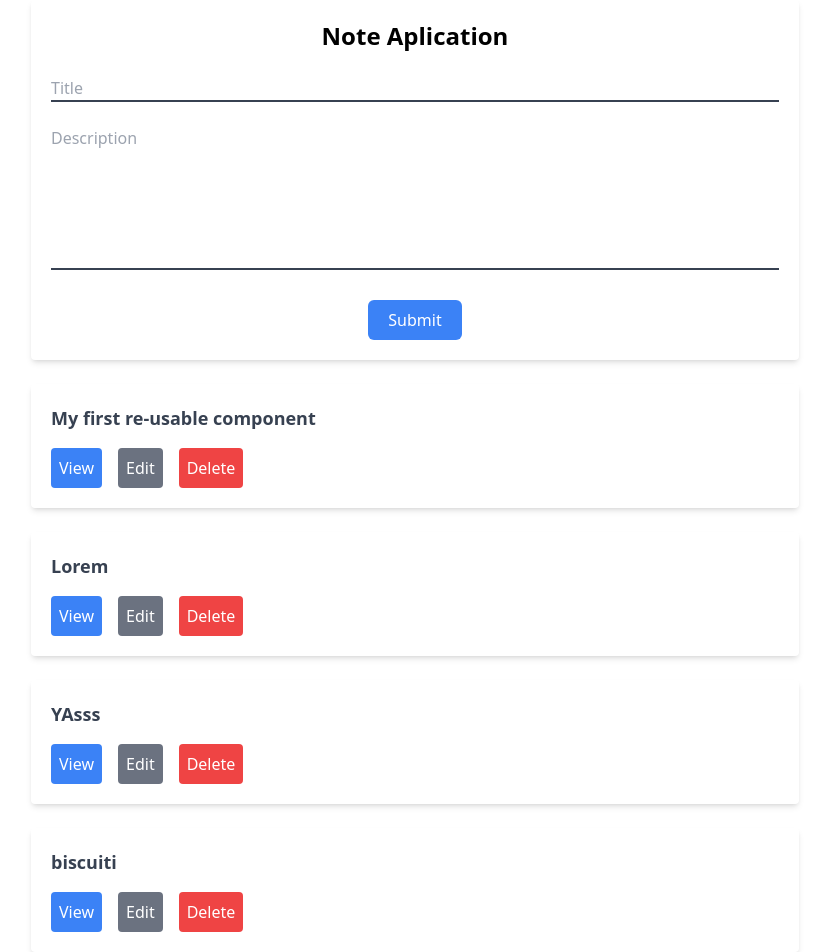
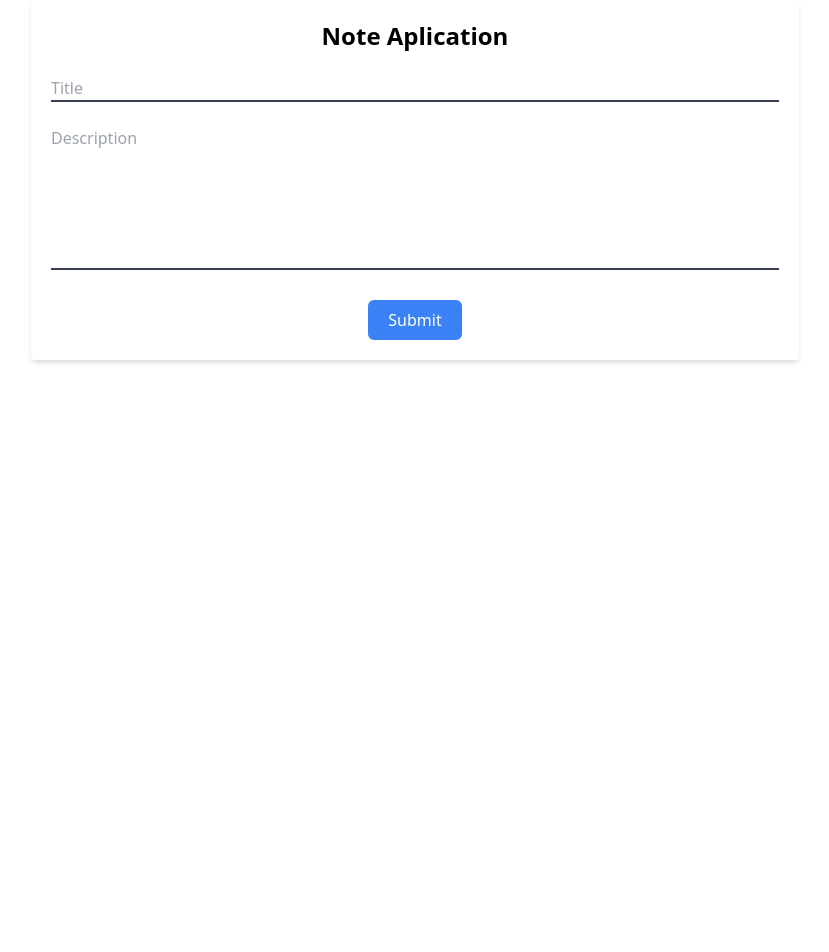
Before and after one commit to hiken056/Muffinote, a React (Vite) app in the folder todo_app/frontend/: page / in a window 1280 px wide. Shown: the whole page, without its empty margins (225-1054 px from the left). After the commit the page ends 800 px from the top, so only its background shows below. Built offline with nearby package versions, Linux system fonts and the light colour scheme.

Commit message:
rendering notes

```diff
--- a/todo_app/frontend/src/App.tsx
+++ b/todo_app/frontend/src/App.tsx
@@ -6,6 +6,14 @@
 const App = () => {
   // const [title, setTitle] = useState("");
   // const [description, setDescription] = useState("");
+
+  const [notes, setNotes] = useState<
+    {
+      id: string;
+      title: string;
+      description?: string;
+    }[]
+  >([]);
 
   const [values, setValues] = useState({
     title: "",
@@ -22,13 +30,20 @@
   return (
     <div className="max-w-3xl mx-auto space-y-6">
       <form
-        onSubmit={ async (evt) => {
+        onSubmit={async (evt) => {
           evt.preventDefault();
-          const {data} = await axios.post('http://localhost:8000/note/create', {
-            title: values.title,
-            description: values.description
+          const { data } = await axios.post(
+            "http://localhost:8000/note/create",
+            {
+              title: values.title,
+              description: values.description,
+            }
+          );
+          setNotes([data.note, ...notes]);
+          setValues({
+            title: "",
+            description: "",
           });
-          console.log(data);
         }}
         className=" space-y-6  bg-white shadow-md rounded p-5"
       >
@@ -60,13 +75,9 @@
         </div>
       </form>
 
-      <NoteItem title="My first re-usable component" />
-
-      <NoteItem title="Lorem" />
-
-      <NoteItem title="YAsss" />
-
-      <NoteItem title="biscuiti" />
+      {notes.map((note) => {
+        return <NoteItem key={note.title} title={note.title} />;
+      })}
     </div>
   );
 };
```
Also changed, not shown: 1 other file (tests, documents, lock files or other folders).
